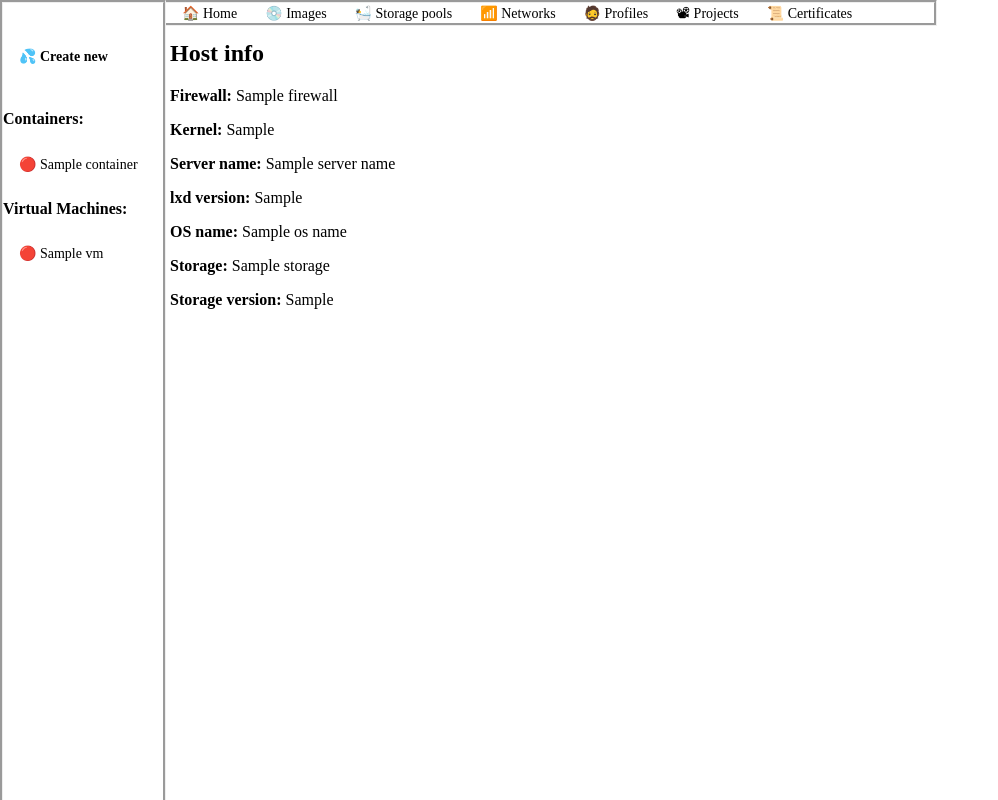
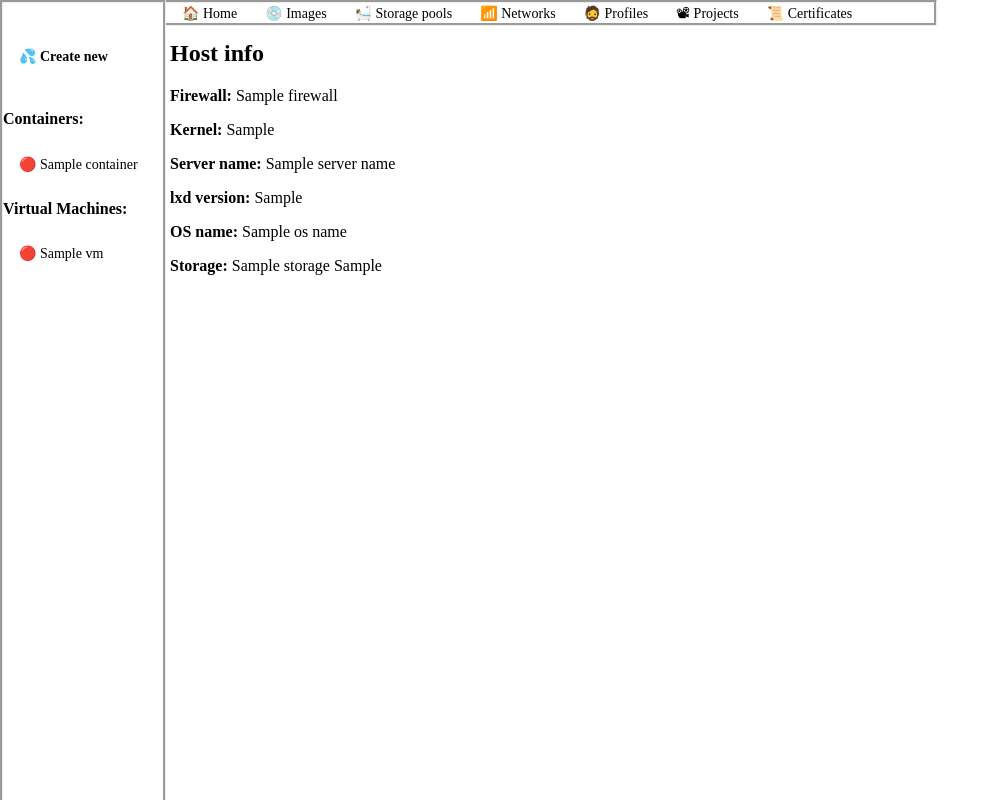
Before and after one commit to TheLovinator1/lxd-hyper, a Django app: template lxd/templates/lxd/index.html in a window 1280 px wide. Shown: the whole page, without its empty margins (0-998 px from the left). Run offline with Django 3.2, Linux system fonts and the light colour scheme; the template is opened without the code that fills it: most values are stand-ins (such as "Sample title", 1, 10 or a date in 2020).

Commit message:
Update index.html

```diff
--- a/lxd/templates/lxd/index.html
+++ b/lxd/templates/lxd/index.html
@@ -7,6 +7,5 @@
 <p><strong>Server name:</strong> {{ server_name }}</p>
 <p><strong>lxd version:</strong> {{ lxd_version }}</p>
 <p><strong>OS name:</strong> {{ os_name }}</p>
-<p><strong>Storage:</strong> {{ storage }}</p>
-<p><strong>Storage version:</strong> {{ storage_version }}</p>
+<p><strong>Storage:</strong> {{ storage }} {{ storage_version }}</p>
 {% endblock %}
```
